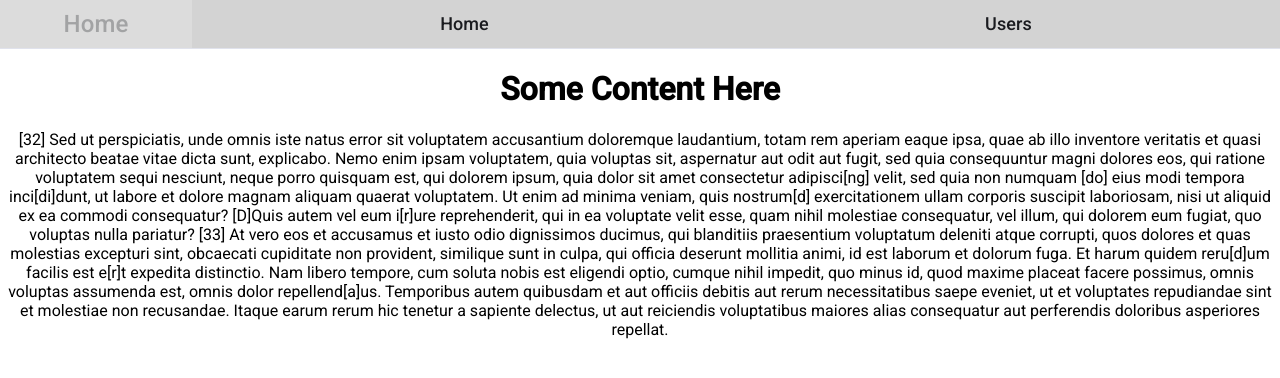
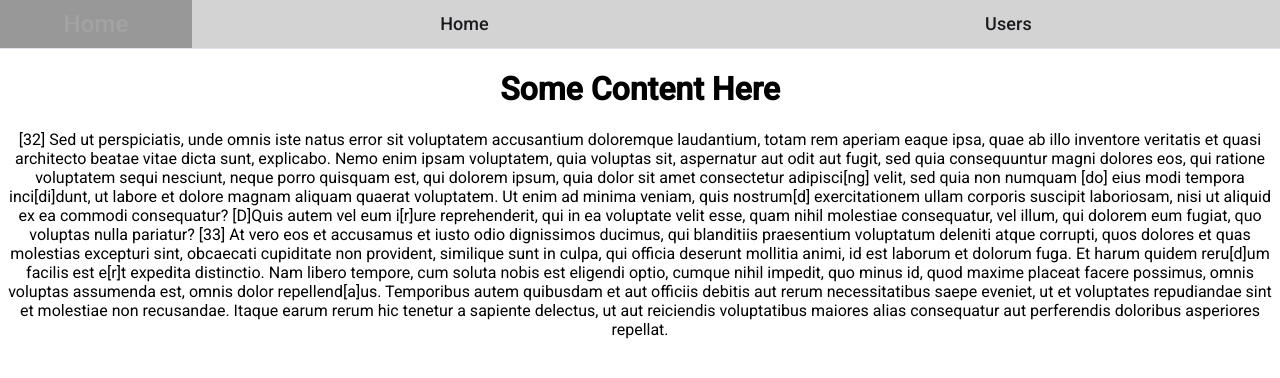
Before and after one commit to Vladimer-Snkhchyan/UserListingApp, an Angular app: page / in a window 1280 px wide. Shown: the top 378 px of the page. Built offline with nearby package versions, Linux system fonts and the light colour scheme.

Commit message:
css-updated

```diff
--- a/src/app/components/nav-bar/nav-bar.component.scss
+++ b/src/app/components/nav-bar/nav-bar.component.scss
@@ -5,18 +5,19 @@
 
 a {
     background-color: lightgray;
-    color: whitesmoke!important;
     font-size: large;
 }
 
 nav {
     margin-bottom: 20px;
-    color: white;
 }
 
 .destination-box {
     max-width: 15%;
-    background-color: darkgray;
+    background-color: black;
     font-size: 24px;
-    color: white!important;
 }
+
+.mat-mdc-tab-link .mdc-tab__text-label {
+    color: #ffffff !important;
+}
```
